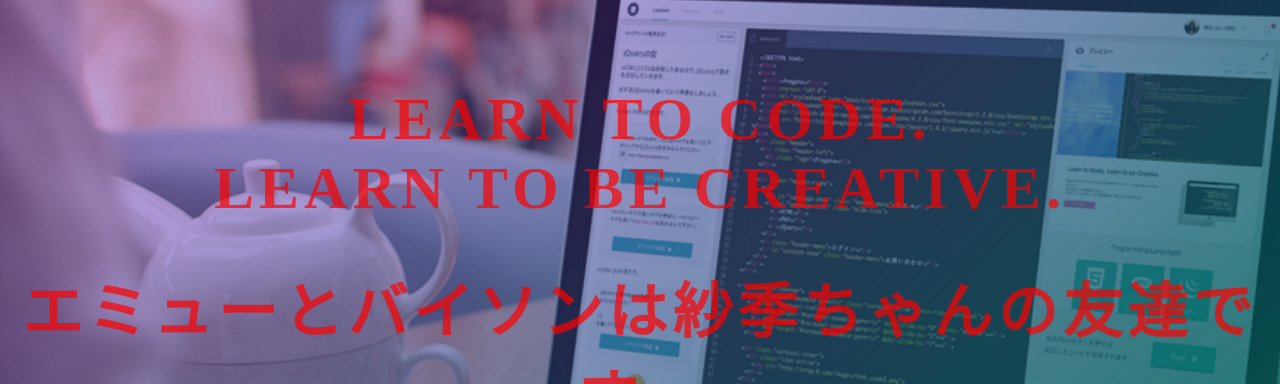
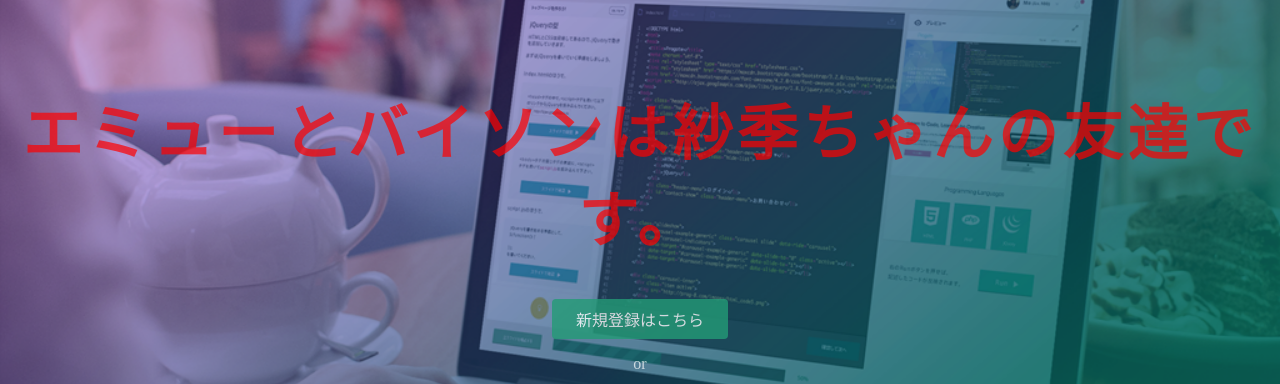
Before and after one commit to makaonomi/sample, a plain HTML site: page index.html in a window 1280 px wide. Shown: the part 135-519 px from the top of the page. Drawn offline with Linux system fonts and the light colour scheme.

Commit message:
Update index.html

```diff
--- a/index.html
+++ b/index.html
@@ -23,7 +23,7 @@
   </header>
   <div class="top-wrapper">
     <div class="container">
-      <h1>LEARN TO CODE.<br>LEARN TO BE CREATIVE.</h1>
+      <h1></h1>
       <h1>エミューとバイソンは紗季ちゃんの友達です。<br></h1>
       <div class="btn-wrapper">
         <a href="#" class="btn signup">新規登録はこちら</a>
```
